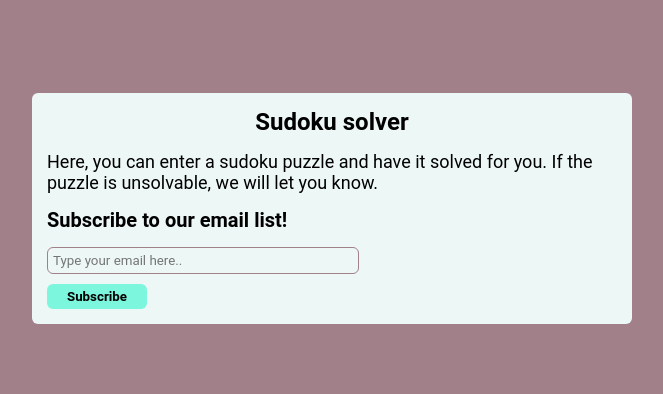
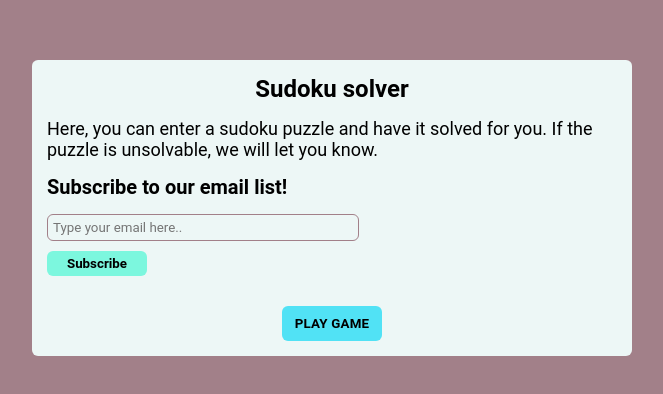
Before and after one commit to doshinxlsx/sudoku-solver, a React (Vite) app: page / in a window 1280 px wide. Shown: the part 192-586 px from the top of the page, without its empty margins (308-971 px from the left). Built offline with nearby package versions, Linux system fonts and the light colour scheme.

Commit message:
feat(pages): added `play game` button to landing page

```diff
--- a/src/pages/LandingPage/LandingPage.jsx
+++ b/src/pages/LandingPage/LandingPage.jsx
@@ -8,12 +8,15 @@ import {
   EmailSubmitButton,
   EmailTitle,
   LandingPageContainer,
+  PlayButton,
+  PlayButtonContainer,
   Title,
   TitleContainer,
 } from './styles';
 
 const LandingPage = () => {
-  const handleFakeApiCall = () => {
+  const handleFakeApiCall = (event) => {
+    event.preventDefault();
     const timer = setTimeout(() => {
       alert('You have successfully subscribed to our email list!');
     }, 3000);
@@ -42,6 +45,10 @@ const LandingPage = () => {
           </EmailSubmitButton>
         </EmailForm>
       </EmailFormContainer>
+
+      <PlayButtonContainer>
+        <PlayButton>Play game</PlayButton>
+      </PlayButtonContainer>
     </LandingPageContainer>
   );
 };
--- a/src/pages/LandingPage/styles.js
+++ b/src/pages/LandingPage/styles.js
@@ -86,3 +86,24 @@ export const EmailSubmitButton = styled.button`
     cursor: pointer;
   }
 `;
+
+export const PlayButtonContainer = styled.div`
+  display: flex;
+  justify-content: center;
+  margin: 15px 0;
+`;
+
+export const PlayButton = styled.button`
+  width: 100px;
+  padding: 10px;
+  background: #51e2f5;
+  border: none;
+  border-radius: 6px;
+  font-weight: 600;
+  text-transform: uppercase;
+  letter-spacing: 0.2px;
+
+  &:hover {
+    cursor: pointer;
+  }
+`;
```
